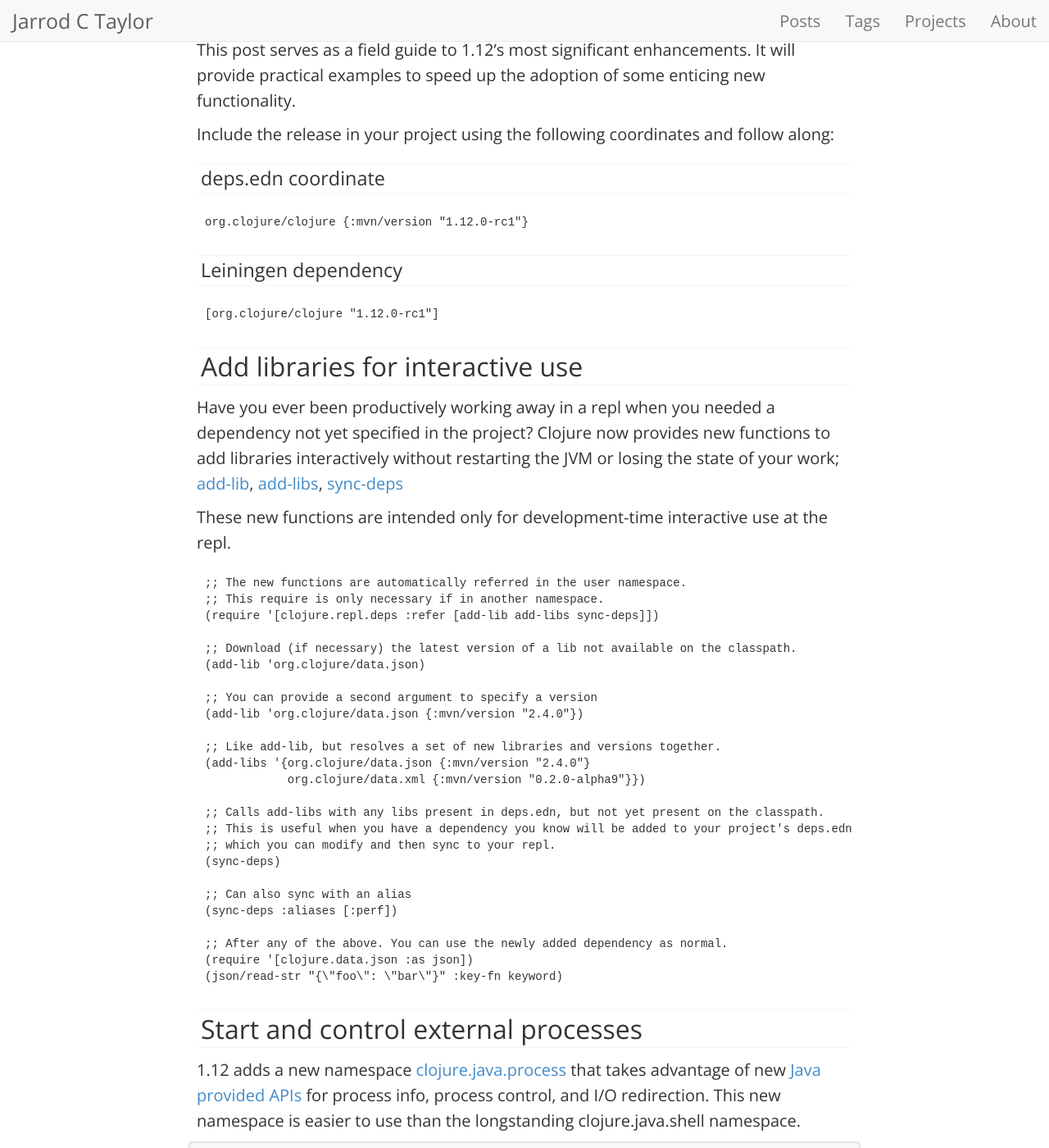
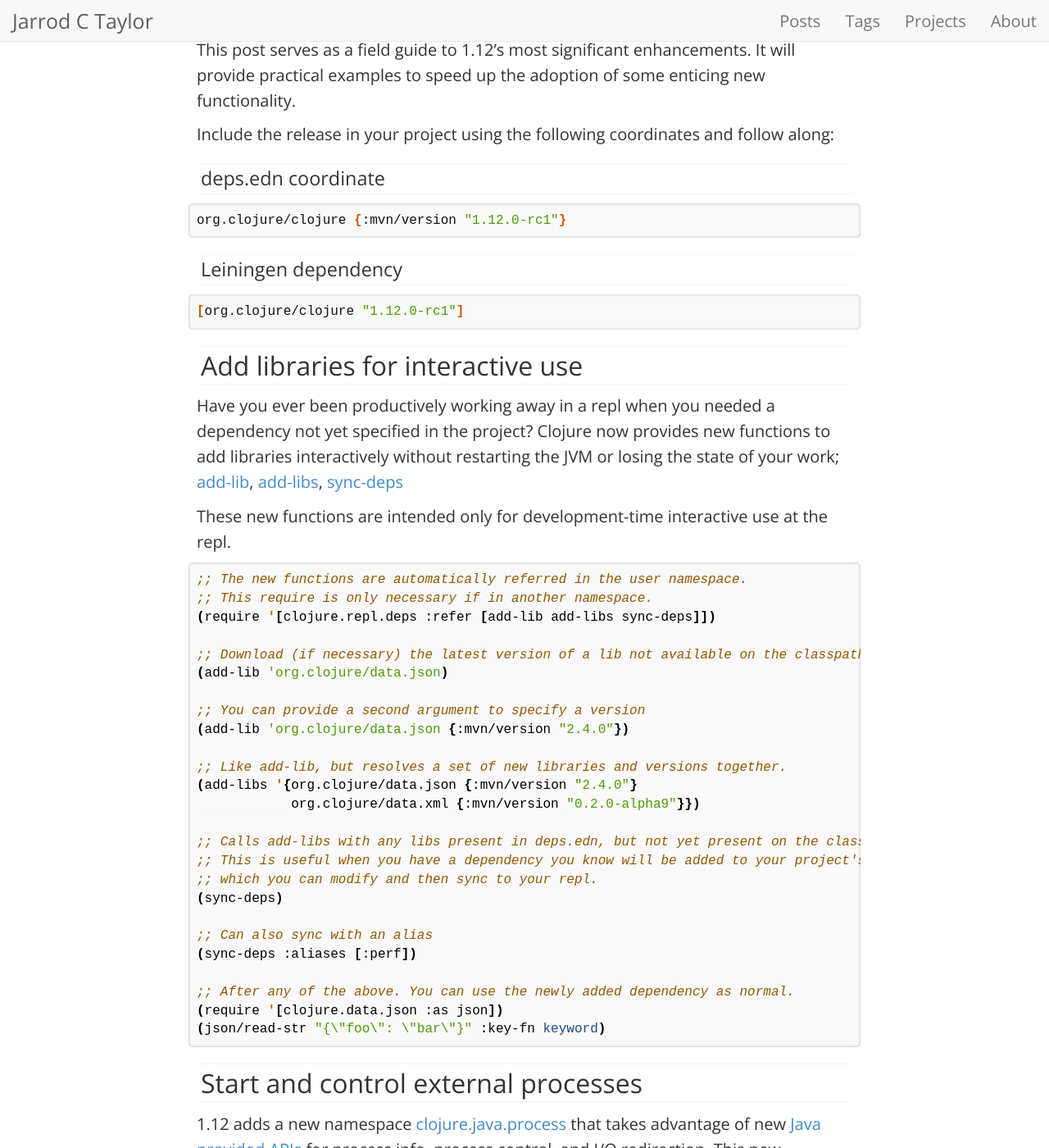
Before and after one commit to JarrodCTaylor/JarrodCTaylor.github.io, a Jekyll site: the page built from _posts/2024-08-12-Clojure-1.12-Field-Guide.markdown, in a window 1280 px wide and 1400 px high, scrolled down 372 px. Shown: the whole window at 82% size. Built offline with Jekyll 4.4.1, drawn with Linux system fonts in a browser that asks for light colours; nearby versions of some CDN libraries.

````diff
--- a/_posts/2024-08-12-Clojure-1.12-Field-Guide.markdown
+++ b/_posts/2024-08-12-Clojure-1.12-Field-Guide.markdown
@@ -15,11 +15,11 @@
 Include the release in your project using the following coordinates and follow along:
 
 ### deps.edn coordinate
-``` edn
+``` sh
 org.clojure/clojure {:mvn/version "1.12.0-rc1"}
 ```
 ### Leiningen dependency
-``` edn
+``` sh
 [org.clojure/clojure "1.12.0-rc1"]
 ```
 
@@ -29,7 +29,7 @@
 
 These new functions are intended only for development-time interactive use at the repl.
 
-``` clojurE
+``` clojure
 ;; The new functions are automatically referred in the user namespace.
 ;; This require is only necessary if in another namespace.
 (require '[clojure.repl.deps :refer [add-lib add-libs sync-deps]])
````
